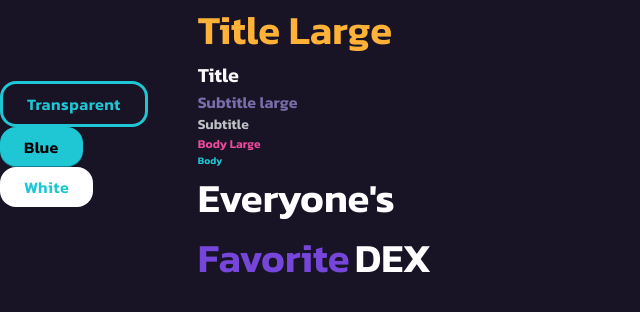
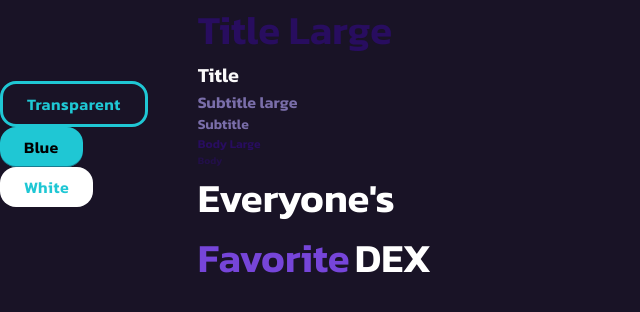
Before and after one commit to fs4-equipo1/pancake-swap, a React (Vite) app: page / in a window 1280 px wide. Shown: the top 312 px of the page, without its empty margins (0-640 px from the left). Built offline with nearby package versions, Linux system fonts and the light colour scheme.

Commit message:
refactor: colores tipografía

```diff
--- a/src/App.jsx
+++ b/src/App.jsx
@@ -1,6 +1,7 @@
 import Boton from "./componentes/Boton/Boton";
 import Tipografia from "./componentes/Tipografia/Tipografia";
 import styles from "./styles/pages/home.module.scss";
+
 function App() {
   return (
     <div className={styles.container}>
@@ -11,7 +12,7 @@ function App() {
       </div>
       <div>
         <Tipografia
-          color={"--colors-warning"}
+          color={"--colors-text"}
           texto={"Title Large"}
           isTitleLarge
         />
@@ -22,16 +23,16 @@ function App() {
           isSubtitleLarge
         />
         <Tipografia
-          color={"--colors-textDisabled"}
+          color={"--colors-textSubtle"}
           texto={"Subtitle"}
           isSubtitle
         />
         <Tipografia
-          color={"--colors-failure"}
+          color={"--colors-text"}
           texto={"Body Large"}
           isBodyLarge
         />
-        <Tipografia color={"--colors-primary"} texto={"Body"} isBody />
+        <Tipografia color={"--colors-text99"} texto={"Body"} isBody />
 
         <div className={styles.textContainer}>
           <Tipografia
```
